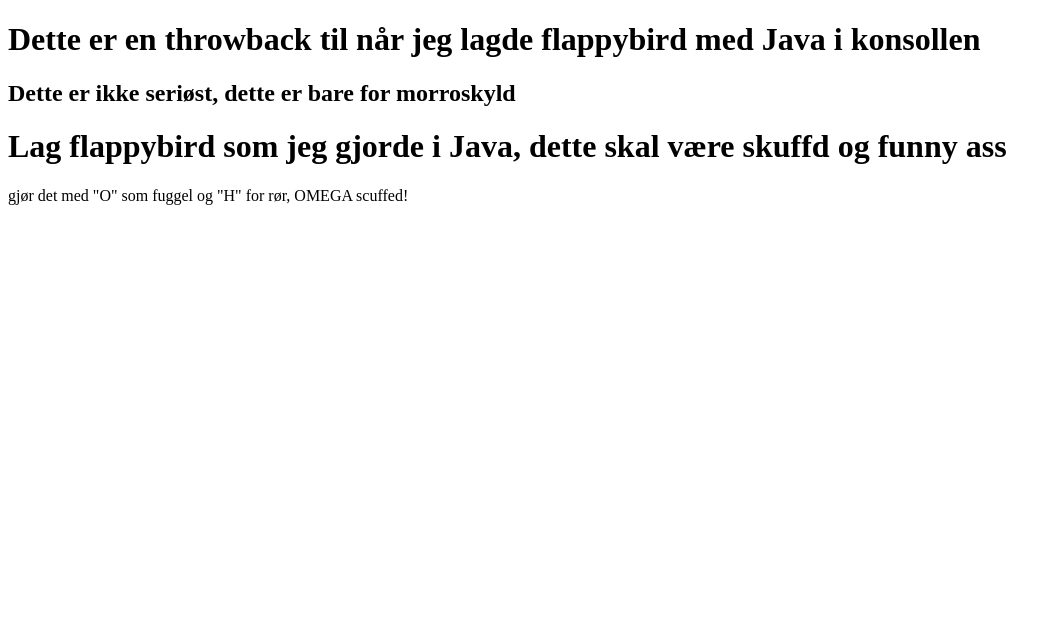
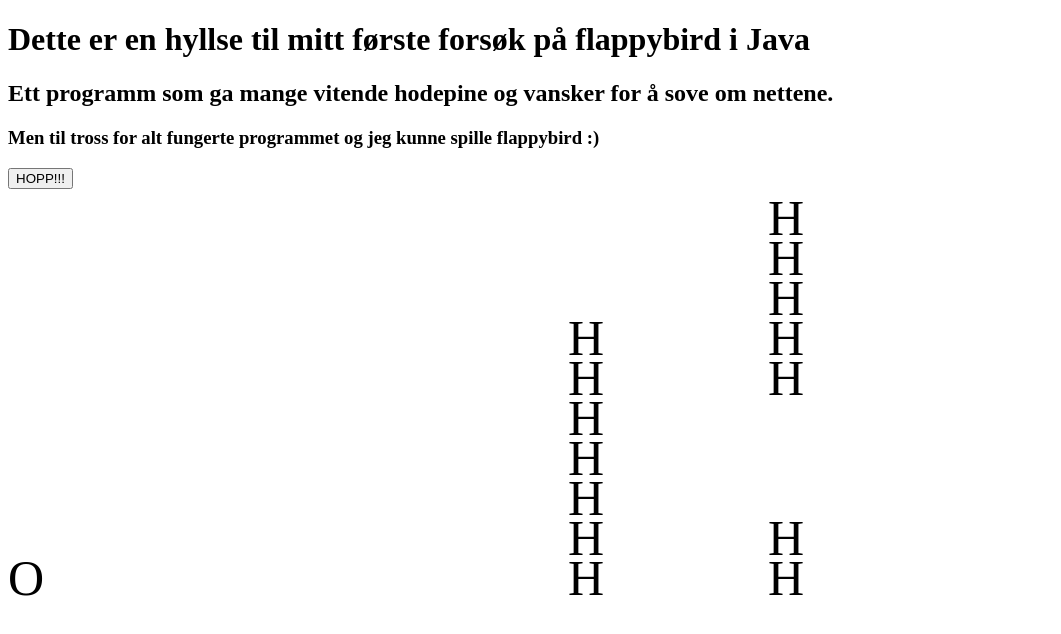
Before and after one commit to JohnnyBakaas/Modul-2-colection, a plain HTML site: page flappy birds/index.html in a window 1280 px wide. Shown: the whole page, without its empty margins (0-1061 px from the left). Drawn offline with Linux system fonts and the light colour scheme.

Commit message:
Flappy birds lever ish

```diff
--- a/flappy birds/index.html
+++ b/flappy birds/index.html
@@ -10,23 +10,21 @@
     <title></title>
     <meta name="description" content="" />
     <meta name="viewport" content="width=device-width, initial-scale=1" />
-    <link rel="stylesheet" href="" />
+    <link rel="stylesheet" href="style.css" />
   </head>
   <body>
-    <h1>
-      Dette er en throwback til når jeg lagde flappybird med Java i konsollen
-    </h1>
-    <h2>Dette er ikke seriøst, dette er bare for morroskyld</h2>
-    <!--[if lt IE 7]>
-      <p class="browsehappy">
-        You are using an <strong>outdated</strong> browser. Please
-        <a href="#">upgrade your browser</a> to improve your experience.
-      </p>
-    <![endif]-->
-    <h1>
-      Lag flappybird som jeg gjorde i Java, dette skal være skuffd og funny ass
-    </h1>
-    <p>gjør det med "O" som fuggel og "H" for rør, OMEGA scuffed!</p>
-    <script src="" async defer></script>
+    <h1>Dette er en hyllse til mitt første forsøk på flappybird i Java</h1>
+    <h2>
+      Ett programm som ga mange vitende hodepine og vansker for å sove om
+      nettene.
+    </h2>
+    <h3>
+      Men til tross for alt fungerte programmet og jeg kunne spille flappybird
+      :)
+    </h3>
+    <button onclick="scuffed.flap = true">HOPP!!!</button>
+    <div id="game-root">KAKEK</div>
+
+    <script src="main.js" async defer></script>
   </body>
 </html>
--- /dev/null
+++ b/flappy birds/main.js
@@ -0,0 +1,320 @@
+const scuffed = {
+  board: [
+    [
+      " ",
+      " ",
+      " ",
+      " ",
+      " ",
+      " ",
+      " ",
+      " ",
+      " ",
+      " ",
+      " ",
+      " ",
+      " ",
+      " ",
+      " ",
+      " ",
+      " ",
+      " ",
+      " ",
+      " ",
+      " ",
+      " ",
+    ],
+    [
+      " ",
+      " ",
+      " ",
+      " ",
+      " ",
+      " ",
+      " ",
+      " ",
+      " ",
+      " ",
+      " ",
+      " ",
+      " ",
+      " ",
+      " ",
+      " ",
+      " ",
+      " ",
+      " ",
+      " ",
+      " ",
+      " ",
+    ],
+    [
+      " ",
+      " ",
+      " ",
+      " ",
+      " ",
+      " ",
+      " ",
+      " ",
+      " ",
+      " ",
+      " ",
+      " ",
+      " ",
+      " ",
+      " ",
+      " ",
+      " ",
+      " ",
+      " ",
+      " ",
+      " ",
+      " ",
+    ],
+    [
+      " ",
+      " ",
+      " ",
+      " ",
+      " ",
+      " ",
+      " ",
+      " ",
+      " ",
+      " ",
+      " ",
+      " ",
+      " ",
+      " ",
+      " ",
+      " ",
+      " ",
+      " ",
+      " ",
+      " ",
+      " ",
+      " ",
+    ],
+    [
+      " ",
+      " ",
+      " ",
+      " ",
+      " ",
+      " ",
+      " ",
+      " ",
+      " ",
+      " ",
+      " ",
+      " ",
+      " ",
+      " ",
+      " ",
+      " ",
+      " ",
+      " ",
+      " ",
+      " ",
+      " ",
+      " ",
+    ],
+    [
+      " ",
+      " ",
+      " ",
+      " ",
+      " ",
+      " ",
+      " ",
+      " ",
+      " ",
+      " ",
+      " ",
+      " ",
+      " ",
+      " ",
+      " ",
+      " ",
+      " ",
+      " ",
+      " ",
+      " ",
+      " ",
+      " ",
+    ],
+    [
+      " ",
+      " ",
+      " ",
+      " ",
+      " ",
+      " ",
+      " ",
+      " ",
+      " ",
+      " ",
+      " ",
+      " ",
+      " ",
+      " ",
+      " ",
+      " ",
+      " ",
+      " ",
+      " ",
+      " ",
+      " ",
+      " ",
+    ],
+    [
+      " ",
+      " ",
+      " ",
+      " ",
+      " ",
+      " ",
+      " ",
+      " ",
+      " ",
+      " ",
+      " ",
+      " ",
+      " ",
+      " ",
+      " ",
+      " ",
+      " ",
+      " ",
+      " ",
+      " ",
+      " ",
+      " ",
+    ],
+    [
+      " ",
+      " ",
+      " ",
+      " ",
+      " ",
+      " ",
+      " ",
+      " ",
+      " ",
+      " ",
+      " ",
+      " ",
+      " ",
+      " ",
+      " ",
+      " ",
+      " ",
+      " ",
+      " ",
+      " ",
+      " ",
+      " ",
+    ],
+    [
+      " ",
+      " ",
+      " ",
+      " ",
+      " ",
+      " ",
+      " ",
+      " ",
+      " ",
+      " ",
+      " ",
+      " ",
+      " ",
+      " ",
+      " ",
+      " ",
+      " ",
+      " ",
+      " ",
+      " ",
+      " ",
+      " ",
+    ],
+  ],
+  birdPosition: 0,
+  generatePipe: function () {
+    let openhing = Math.floor(Math.random() * 7);
+    this.board.forEach((e) => {
+      e[e.length - 1] = "H";
+    });
+    this.board[openhing][this.board[openhing].length - 1] = " ";
+    this.board[openhing + 1][this.board[openhing].length - 1] = " ";
+    this.board[openhing + 2][this.board[openhing].length - 1] = " ";
+  },
+  placeBid: function () {
+    this.board[this.birdPosition][0] = "O";
+  },
+  movePipes: function () {
+    this.board.forEach((e) => {
+      e[0] = " ";
+      for (let i = 0; i < e.length; i++) {
+        if (e[i] == "H") {
+          e[i - 1] = e[i];
+          e[i] = " ";
+        }
+      }
+    });
+  },
+  birdExperiencingGravity: function () {
+    this.birdPosition++;
+  },
+  birdDeadCheck: function () {
+    if (this.board[this.birdPosition] == "H") {
+      console.log("Dead bird");
+      return true;
+    }
+    if (this.birdPosition >= 9 || this.birdPosition < -1) {
+      console.log("Dead bird");
+      return true;
+    }
+    return false;
+  },
+  newTick: function () {
+    scuffed.birdExperiencingGravity();
+    scuffed.movePipes();
+    if (scuffed.birdDeadCheck()) clearInterval(startGame);
+    if (scuffed.flap) scuffed.birdPosition -= 2;
+    if (scuffed.tickTilNextPipes == 5) {
+      scuffed.tickTilNextPipes = 0;
+      scuffed.generatePipe();
+    }
+    scuffed.tickTilNextPipes++;
+    console.log(scuffed.birdPosition);
+    console.log(scuffed.board);
+    scuffed.flap = false;
+    scuffed.render();
+  },
+  tickTilNextPipes: 4,
+  flap: false,
+  tickRate: 250,
+  render: function () {
+    let jegGidderIkkeÅSkriveOmTilForLøkke = 0;
+    let fjuskTo = true;
+    let theHTML = "";
+    this.board.forEach((e) => {
+      theHTML += "<div>";
+      e.forEach((f) => {
+        if (jegGidderIkkeÅSkriveOmTilForLøkke == this.birdPosition && fjuskTo) {
+          fjuskTo = false;
+          return (theHTML += `<div>O</div>`);
+        }
+        theHTML += `<div>${f}</div>`;
+      });
+      theHTML += "</div>";
+      jegGidderIkkeÅSkriveOmTilForLøkke++;
+    });
+    document.getElementById("game-root").innerHTML = theHTML;
+  },
+};
+
+const startGame = setInterval(scuffed.newTick, scuffed.tickRate);
--- /dev/null
+++ b/flappy birds/style.css
@@ -0,0 +1,14 @@
+#game-root {
+  margin: 0;
+  padding: 0;
+}
+
+#game-root div {
+  display: flex;
+}
+
+#game-root div div {
+  width: 40px;
+  height: 40px;
+  font-size: 50px;
+}
```
